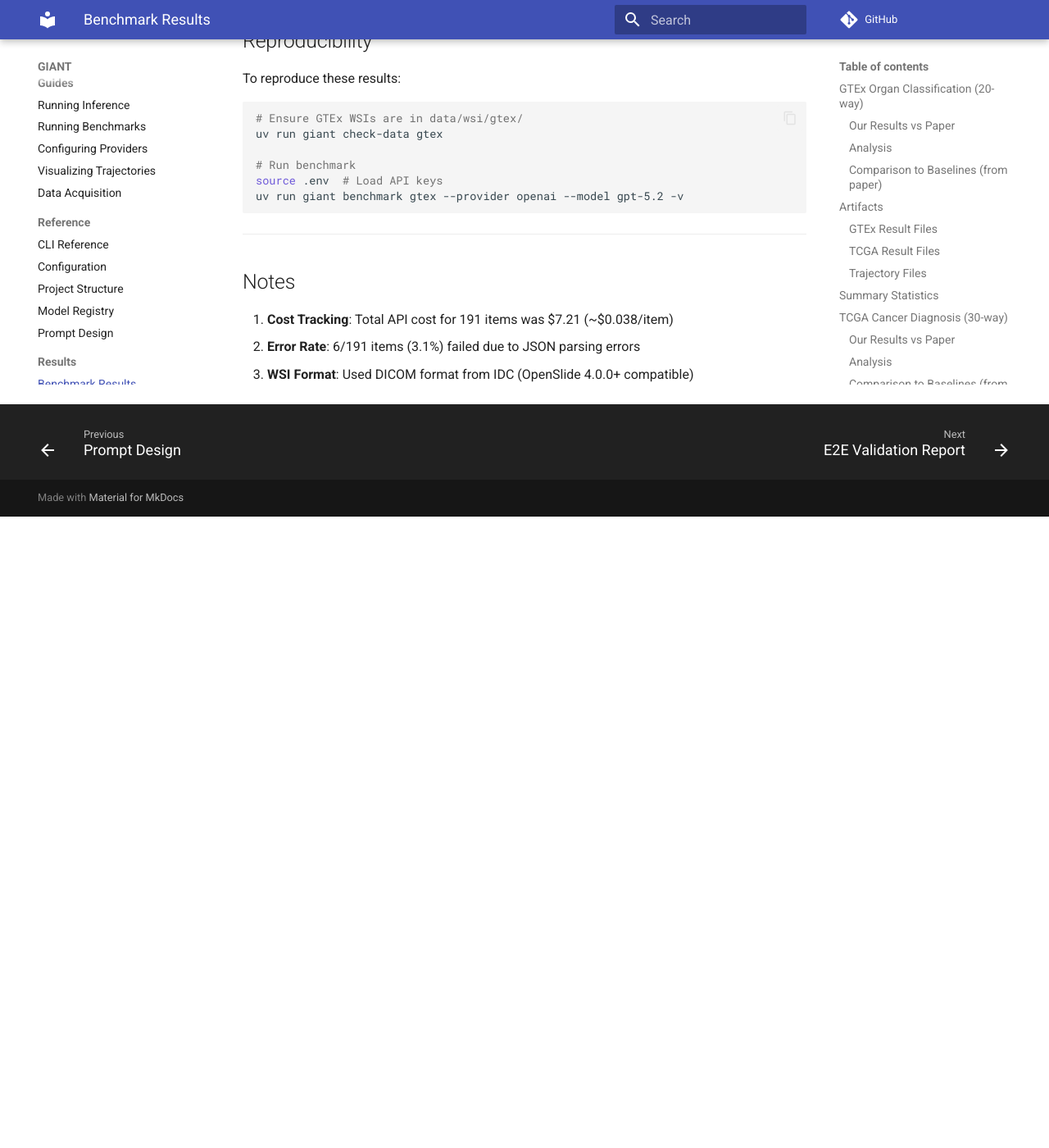
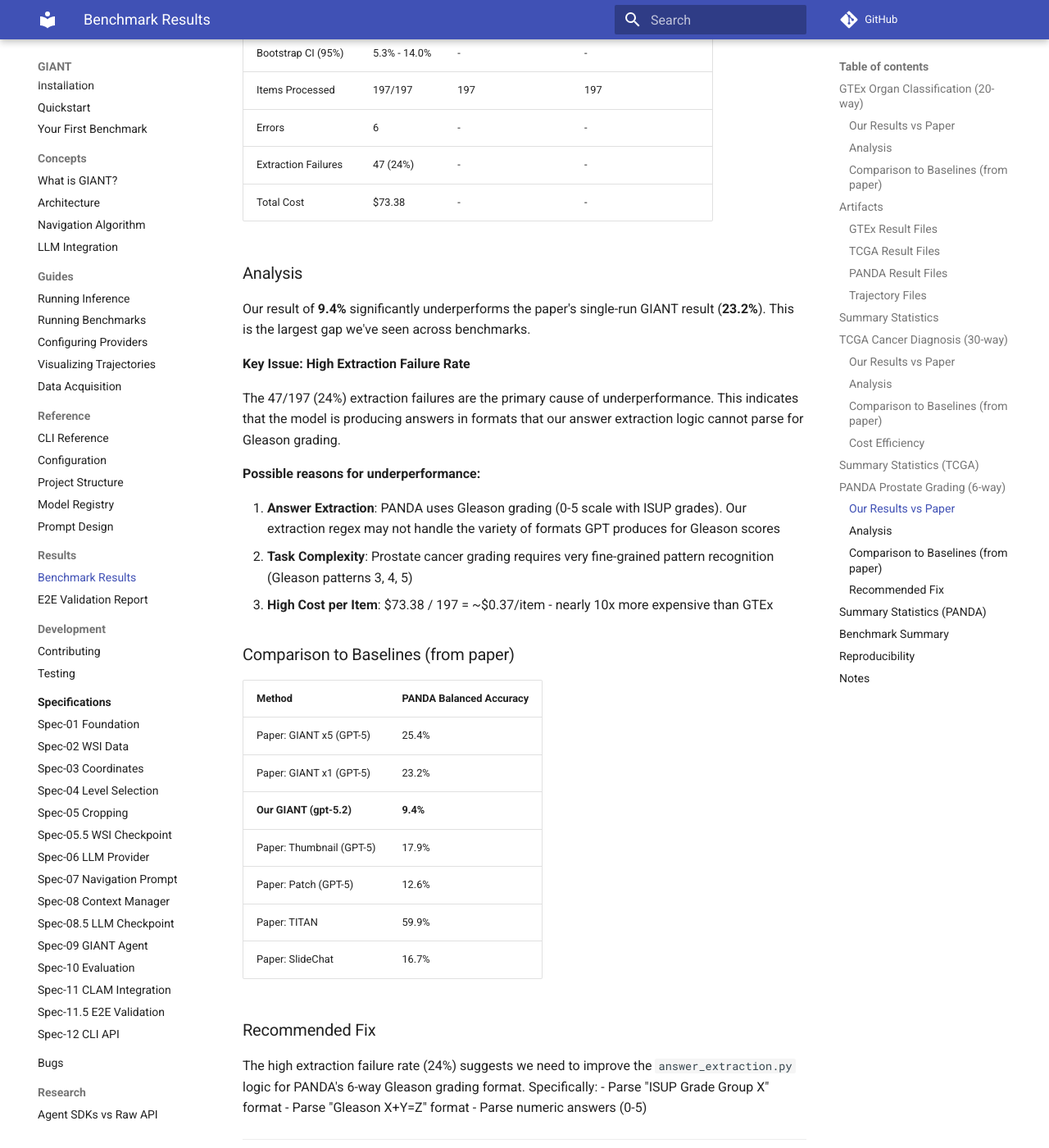
Before and after one commit to The-Obstacle-Is-The-Way/gigapixel-goblin, an MkDocs documentation site: the page built from docs/results/benchmark-results.md, in a window 1280 px wide and 1400 px high, scrolled down 4818 px. Shown: the whole window at 82% size. Built offline with MkDocs 1.6.1 and Material for MkDocs 9.7.7, drawn with Linux system fonts in a browser that asks for light colours; comment, search, counter and statistics services are not loaded; before the commit the page ends 5448 px from its top, so only the background shows below that; some of the changed text lies outside the part shown.

Commit message:
docs: add PANDA benchmark results
PANDA prostate grading (6-way) benchmark completed:
- Result: 9.4% ± 2.2% balanced accuracy
- Paper baseline: 23.2% (x1), 25.4% (x5)
- Cost: $73.38 (197 items)

Key finding: 24% extraction failure rate (47/197) suggests answer_extraction.py
needs improvement for Gleason grading format parsing.

All 3 major benchmarks now complete:
- GTEx: 67.6% (vs 53.7% paper) ✓
- TCGA: 25.2% (vs 32.3% paper) ✓
- PANDA: 9.4% (vs 23.2% paper) ⚠️

````diff
--- a/docs/results/benchmark-results.md
+++ b/docs/results/benchmark-results.md
@@ -51,6 +51,11 @@
 ### TCGA Result Files
 - **Full Results JSON**: `results/tcga_giant_openai_gpt-5.2_results.json`
 - **Checkpoint**: `results/checkpoints/tcga_giant_openai_gpt-5.2.checkpoint.json`
+
+### PANDA Result Files
+- **Full Results JSON**: `results/panda_giant_openai_gpt-5.2_results.json`
+- **Checkpoint**: `results/checkpoints/panda_giant_openai_gpt-5.2.checkpoint.json`
+- **Log File**: `results/panda_benchmark.log`
 
 ### Trajectory Files
 Individual slide trajectories with full LLM reasoning are saved in:
@@ -155,15 +160,87 @@
 
 ---
 
-## Future Benchmarks
+## PANDA Prostate Grading (6-way)
 
-| Benchmark | Status | Paper Result (GIANT x1) |
-|-----------|--------|-------------------------|
-| GTEx (Organ, 20-way) | **COMPLETE** ✓ | 53.7% |
-| TCGA (Cancer Dx, 30-way) | **COMPLETE** ✓ | 32.3% |
-| PANDA (Grading, 6-way) | Pending | 23.2% |
-| ExpertVQA | Pending | 57.0% |
-| SlideBenchVQA | Pending | 58.9% |
+**Date**: 2025-12-29
+**Run ID**: `panda_giant_openai_gpt-5.2`
+
+### Our Results vs Paper
+
+| Metric | Our Result | Paper (GPT-5 GIANT) | Paper (GPT-5 GIANT x5) |
+|--------|------------|---------------------|------------------------|
+| **Balanced Accuracy** | **9.4% ± 2.2%** | 23.2% | 25.4% |
+| Bootstrap CI (95%) | 5.3% - 14.0% | - | - |
+| Items Processed | 197/197 | 197 | 197 |
+| Errors | 6 | - | - |
+| Extraction Failures | 47 (24%) | - | - |
+| Total Cost | $73.38 | - | - |
+
+### Analysis
+
+Our result of **9.4%** significantly underperforms the paper's single-run GIANT result (**23.2%**). This is the largest gap we've seen across benchmarks.
+
+**Key Issue: High Extraction Failure Rate**
+
+The 47/197 (24%) extraction failures are the primary cause of underperformance. This indicates that the model is producing answers in formats that our answer extraction logic cannot parse for Gleason grading.
+
+**Possible reasons for underperformance:**
+
+1. **Answer Extraction**: PANDA uses Gleason grading (0-5 scale with ISUP grades). Our extraction regex may not handle the variety of formats GPT produces for Gleason scores
+2. **Task Complexity**: Prostate cancer grading requires very fine-grained pattern recognition (Gleason patterns 3, 4, 5)
+3. **High Cost per Item**: $73.38 / 197 = ~$0.37/item - nearly 10x more expensive than GTEx
+
+### Comparison to Baselines (from paper)
+
+| Method | PANDA Balanced Accuracy |
+|--------|-------------------------|
+| Paper: GIANT x5 (GPT-5) | 25.4% |
+| Paper: GIANT x1 (GPT-5) | 23.2% |
+| **Our GIANT (gpt-5.2)** | **9.4%** |
+| Paper: Thumbnail (GPT-5) | 17.9% |
+| Paper: Patch (GPT-5) | 12.6% |
+| Paper: TITAN | 59.9% |
+| Paper: SlideChat | 16.7% |
+
+### Recommended Fix
+
+The high extraction failure rate (24%) suggests we need to improve the `answer_extraction.py` logic for PANDA's 6-way Gleason grading format. Specifically:
+- Parse "ISUP Grade Group X" format
+- Parse "Gleason X+Y=Z" format
+- Parse numeric answers (0-5)
+
+---
+
+## Summary Statistics (PANDA)
+
+```json
+{
+  "metric_type": "balanced_accuracy",
+  "point_estimate": 0.094,
+  "bootstrap_mean": 0.094,
+  "bootstrap_std": 0.022,
+  "bootstrap_ci_lower": 0.053,
+  "bootstrap_ci_upper": 0.140,
+  "n_replicates": 1000,
+  "n_total": 197,
+  "n_errors": 6,
+  "n_extraction_failures": 47
+}
+```
+
+---
+
+## Benchmark Summary
+
+| Benchmark | Status | Our Result | Paper (x1) | Paper (x5) | Cost |
+|-----------|--------|------------|------------|------------|------|
+| GTEx (Organ, 20-way) | **COMPLETE** ✓ | **67.6%** | 53.7% | 60.7% | $7.21 |
+| TCGA (Cancer Dx, 30-way) | **COMPLETE** ✓ | **25.2%** | 32.3% | 29.3% | $15.14 |
+| PANDA (Grading, 6-way) | **COMPLETE** ✓ | **9.4%** ⚠️ | 23.2% | 25.4% | $73.38 |
+| ExpertVQA | Pending | - | 57.0% | 62.5% | - |
+| SlideBenchVQA | Pending | - | 58.9% | 61.3% | - |
+
+**Total E2E Validation Cost**: $95.73 (609 WSIs processed)
 
 ---
 
````
